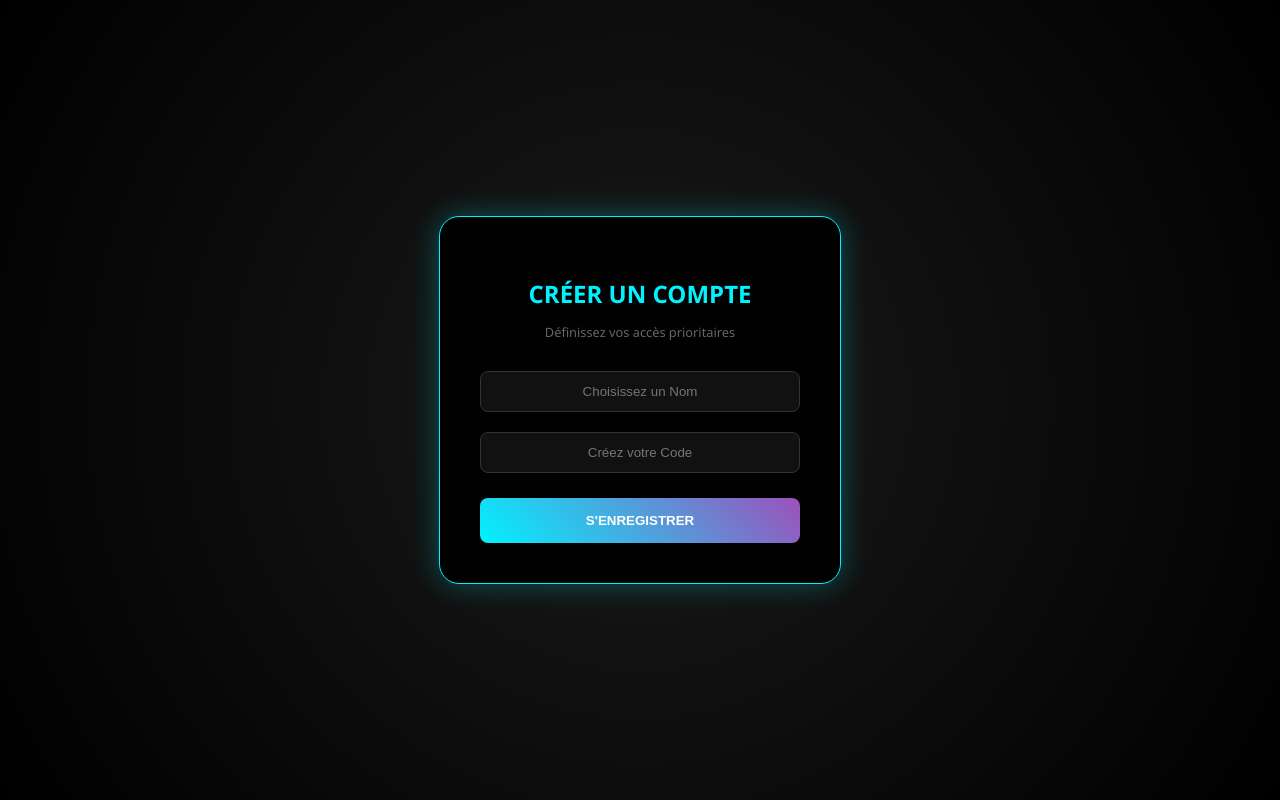
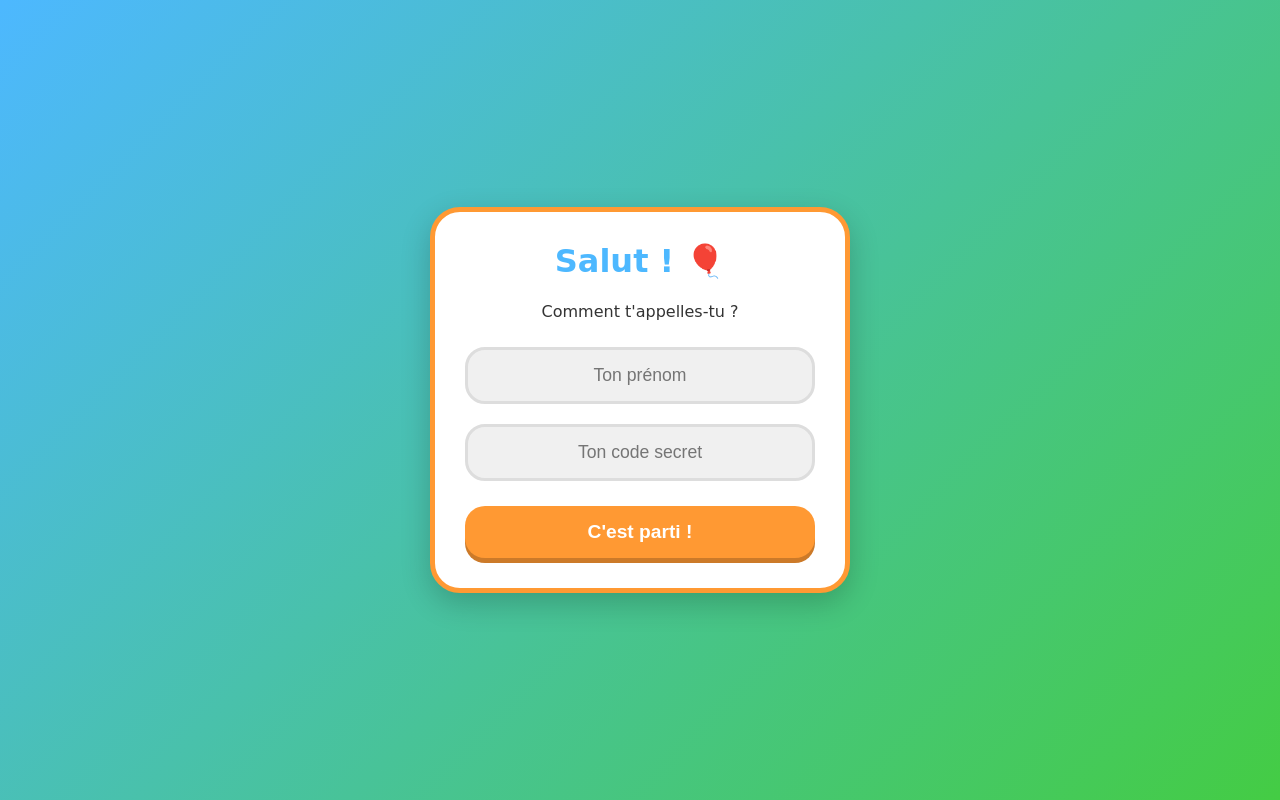
Before and after one commit to louisriallantt-a11y/cogitron, a Flask app: page / in a window 1280 px wide. Run offline with Flask 3, Linux system fonts and the light colour scheme.

Commit message:
Update index.html

```diff
--- a/templates/index.html
+++ b/templates/index.html
@@ -3,148 +3,132 @@
 <head>
     <meta charset="UTF-8">
     <meta name="viewport" content="width=device-width, initial-scale=1.0">
-    <title>Cogitron Omega v6.0 - Système d'Enregistrement</title>
+    <title>Mon Copain Cogitron - L'IA des Enfants</title>
     <style>
         :root {
-            --neon-blue: #00f2fe;
-            --neon-purple: #9d50bb;
-            --bg-dark: #0a0a0a;
-            --sidebar-width: 260px;
+            --kids-blue: #4db8ff;
+            --kids-orange: #ff9933;
+            --kids-green: #44cc44;
+            --bg-light: #f0f9ff;
         }
 
         body, html {
             margin: 0; padding: 0; height: 100%;
-            font-family: 'Segoe UI', sans-serif;
-            background-color: var(--bg-dark); color: white; overflow: hidden;
+            font-family: 'Comic Sans MS', 'Chalkboard SE', sans-serif;
+            background-color: var(--bg-light); color: #333; overflow: hidden;
         }
 
-        /* --- ÉCRAN DE CRÉATION DE COMPTE / CONNEXION --- */
+        /* --- ÉCRAN DE DÉPART --- */
         #login-screen {
             position: fixed; top: 0; left: 0; width: 100%; height: 100%;
-            background: radial-gradient(circle, #1a1a1a 0%, #000 100%);
+            background: linear-gradient(135deg, var(--kids-blue), var(--kids-green));
             display: flex; justify-content: center; align-items: center; z-index: 9999;
         }
 
         .login-card {
-            padding: 40px; border: 1px solid var(--neon-blue);
-            border-radius: 20px; background: rgba(0,0,0,0.95);
-            text-align: center; box-shadow: 0 0 30px rgba(0, 242, 254, 0.3);
-            width: 320px;
+            padding: 30px; border-radius: 30px; background: white;
+            text-align: center; box-shadow: 0 10px 30px rgba(0,0,0,0.2);
+            width: 350px; border: 5px solid var(--kids-orange);
         }
 
-        .neon-input {
-            background: #111; border: 1px solid #333; color: white;
-            padding: 12px; border-radius: 8px; margin: 10px 0;
-            outline: none; text-align: center; width: 100%; box-sizing: border-box;
+        .kids-input {
+            background: #f0f0f0; border: 3px solid #ddd; color: #333;
+            padding: 15px; border-radius: 20px; margin: 10px 0;
+            outline: none; text-align: center; width: 100%; box-sizing: border-box; font-size: 1.1rem;
         }
 
-        .neon-input:focus { border-color: var(--neon-blue); }
+        .kids-btn {
+            background: var(--kids-orange); border: none; color: white; padding: 15px;
+            border-radius: 20px; cursor: pointer; font-weight: bold; width: 100%;
+            margin-top: 15px; font-size: 1.2rem; box-shadow: 0 5px #cc7a29;
+        }
 
-        .neon-btn {
-            background: linear-gradient(45deg, var(--neon-blue), var(--neon-purple));
-            border: none; color: white; padding: 15px;
-            border-radius: 8px; cursor: pointer; font-weight: bold; width: 100%; margin-top: 15px;
-        }
+        .kids-btn:active { box-shadow: 0 2px #cc7a29; transform: translateY(3px); }
 
         /* --- INTERFACE PRINCIPALE --- */
         #main-interface { display: none; height: 100vh; flex-direction: column; }
 
         .top-bar {
-            height: 65px; background: #111; border-bottom: 1px solid #222;
+            height: 70px; background: white; border-bottom: 4px solid var(--kids-blue);
             display: flex; justify-content: space-between; align-items: center; padding: 0 25px;
         }
 
         .sidebar {
-            width: var(--sidebar-width); background: #0d0d0d;
-            border-right: 1px solid #222; height: calc(100vh - 65px);
-            position: absolute; top: 65px; left: 0;
+            width: 240px; background: #fff; border-right: 4px solid #eee;
+            height: calc(100vh - 70px); position: absolute; top: 70px; left: 0;
         }
 
         .sidebar a {
-            padding: 18px 25px; text-decoration: none; color: #888;
-            display: block; cursor: pointer; transition: 0.3s;
+            padding: 20px; text-decoration: none; color: #555; font-weight: bold;
+            display: block; cursor: pointer; border-bottom: 1px solid #f9f9f9;
         }
 
-        .sidebar a:hover { color: var(--neon-blue); background: rgba(255,255,255,0.03); }
+        .sidebar a:hover { background: var(--bg-light); color: var(--kids-blue); }
 
         .main-content {
-            margin-left: var(--sidebar-width); height: calc(100vh - 65px);
-            display: flex; flex-direction: column; padding: 25px; box-sizing: border-box;
+            margin-left: 240px; height: calc(100vh - 70px);
+            display: flex; flex-direction: column; padding: 20px; box-sizing: border-box;
         }
 
         #chat-display { flex-grow: 1; overflow-y: auto; display: flex; flex-direction: column; gap: 15px; }
 
-        .msg { padding: 14px 20px; border-radius: 18px; max-width: 75%; }
-        .user-msg { background: #222; align-self: flex-end; border-bottom-right-radius: 2px; }
-        .ai-msg { background: rgba(0, 242, 254, 0.08); align-self: flex-start; border-bottom-left-radius: 2px; border-left: 4px solid var(--neon-blue); }
+        .msg { padding: 15px 20px; border-radius: 25px; max-width: 80%; font-size: 1.1rem; }
+        .user-msg { background: var(--kids-blue); color: white; align-self: flex-end; }
+        .ai-msg { background: white; color: #333; align-self: flex-start; border: 3px solid var(--kids-green); }
 
-        .input-area { display: flex; gap: 12px; padding: 15px; background: #111; border-radius: 15px; border: 1px solid #222; margin-top: 10px; }
-        #userInput { flex-grow: 1; background: transparent; border: none; color: white; outline: none; }
+        .input-area { display: flex; gap: 10px; padding: 15px; background: white; border-radius: 25px; box-shadow: 0 -5px 15px rgba(0,0,0,0.05); }
+        #userInput { flex-grow: 1; border: none; outline: none; font-size: 1.1rem; }
     </style>
 </head>
 <body>
 
     <div id="login-screen">
-        <div class="login-card" id="auth-card">
-            <h2 id="auth-title" style="color: var(--neon-blue); margin-bottom: 10px;">CRÉER UN COMPTE</h2>
-            <p id="auth-subtitle" style="font-size: 0.8rem; color: #666; margin-bottom: 20px;">Définissez vos accès prioritaires</p>
-
-            <input type="text" id="reg-name" class="neon-input" placeholder="Choisissez un Nom">
-            <input type="password" id="reg-code" class="neon-input" placeholder="Créez votre Code">
-
-            <button class="neon-btn" onclick="createAccount()">S'ENREGISTRER</button>
+        <div class="login-card">
+            <h1 style="color: var(--kids-blue); margin-top: 0;">Salut ! 🎈</h1>
+            <p>Comment t'appelles-tu ?</p>
+            <input type="text" id="reg-name" class="kids-input" placeholder="Ton prénom">
+            <input type="password" id="reg-code" class="kids-input" placeholder="Ton code secret">
+            <button class="kids-btn" onclick="createAccount()">C'est parti !</button>
         </div>
     </div>
 
     <div id="main-interface">
         <div class="top-bar">
-            <div style="font-weight: bold; color: var(--neon-blue);">COGITRON OMEGA</div>
-            <div id="display-user-name" style="font-weight: bold;">User</div>
-            <button onclick="location.reload()" style="background:none; border:1px solid #ff4d4d; color:#ff4d4d; padding:5px 10px; border-radius:5px; cursor:pointer;">Quitter</button>
+            <div style="font-size: 1.5rem;">🌟 <b>Cogitron</b></div>
+            <div id="display-user-name" style="color: var(--kids-orange); font-weight: bold; font-size: 1.2rem;">Ami</div>
+            <button onclick="location.reload()" style="background:#ff4d4d; border:none; color:white; padding:8px 15px; border-radius:15px; cursor:pointer; font-weight:bold;">Au revoir !</button>
         </div>
 
         <div class="sidebar">
-            <a onclick="changePage('Conversation')">💬 Discussion</a>
-            <a onclick="changePage('Compte')">👤 Mon Compte</a>
-            <a onclick="changePage('IA')">🧠 Fichier IA</a>
+            <a onclick="changePage('Chat')">💬 Parler</a>
+            <a onclick="changePage('Jouer')">🎮 Jeux</a>
+            <a onclick="changePage('Compte')">👤 Mon Profil</a>
         </div>
 
         <div class="main-content">
-            <h3 id="view-title" style="color: var(--neon-blue);">Conversation</h3>
+            <h2 id="view-title" style="color: var(--kids-blue); margin-top: 0;">Discute avec moi !</h2>
             <div id="chat-display"></div>
             <div class="input-area" id="input-zone">
-                <input type="text" id="userInput" placeholder="Parle-moi...">
-                <button onclick="sendMessage()" style="background:var(--neon-blue); border:none; padding:10px 20px; border-radius:8px; cursor:pointer; font-weight:bold;">ENVOYER</button>
+                <input type="text" id="userInput" placeholder="Écris-moi ici...">
+                <button onclick="sendMessage()" style="background:var(--kids-green); border:none; color:white; padding:10px 20px; border-radius:15px; cursor:pointer; font-weight:bold;">ENVOYER</button>
             </div>
         </div>
     </div>
 
     <script>
-        // --- DONNÉES DU COMPTE ---
-        let userAccount = {
-            name: "",
-            code: "",
-            role: "Administrateur",
-            created: ""
-        };
+        let userAccount = { name: "", code: "" };
 
         function createAccount() {
             const name = document.getElementById('reg-name').value;
             const code = document.getElementById('reg-code').value;
-
             if(name.trim() !== "" && code.trim() !== "") {
                 userAccount.name = name;
                 userAccount.code = code;
-                userAccount.created = new Date().toLocaleString();
-
                 document.getElementById('login-screen').style.display = 'none';
                 document.getElementById('main-interface').style.display = 'flex';
                 document.getElementById('display-user-name').innerText = userAccount.name;
-
-                addBotMessage(`Compte créé avec succès. Bonjour <b>${userAccount.name}</b>. Ton code secret est enregistré.`);
-            } else {
-                alert("Veuillez remplir tous les champs !");
-            }
+                addBotMessage(`Coucou <b>${userAccount.name}</b> ! Je suis super content de te voir. On fait quoi aujourd'hui ? 😊`);
+            } else { alert("N'oublie pas de mettre ton prénom et un code !"); }
         }
 
         function addBotMessage(text) {
@@ -156,38 +140,20 @@
         function changePage(page) {
             const display = document.getElementById('chat-display');
             const inputZone = document.getElementById('input-zone');
-            document.getElementById('view-title').innerText = page;
+            document.getElementById('view-title').innerText = page === 'Chat' ? 'Discute avec moi !' : page;
 
             if(page === 'Compte') {
                 inputZone.style.display = 'none';
-                display.innerHTML = `
-                    <div style="background:#111; padding:25px; border-radius:15px; border:1px solid #333;">
-                        <h4 style="color:var(--neon-blue); margin-top:0;">INFORMATIONS DE SESSION</h4>
-                        <p>PROPRIÉTAIRE : <b>${userAccount.name}</b></p>
-                        <p>CODE D'ACCÈS : <b>**** (Masqué)</b></p>
-                        <p>GRADE : ${userAccount.role}</p>
-                        <p>DATE DE CRÉATION : ${userAccount.created}</p>
-                    </div>`;
-            } else if(page === 'IA') {
+                display.innerHTML = `<div class="msg ai-msg"><b>TON PROFIL MAGIQUE</b><br>Prénom : ${userAccount.name}<br>Code secret : ${userAccount.code}<br>Ton amitié : 100% ✨</div>`;
+            } else if(page === 'Jouer') {
                 inputZone.style.display = 'none';
-                display.innerHTML = `
-                    <div style="background:#000; padding:20px; border-radius:10px; border:1px solid var(--neon-blue); font-family: monospace; color: var(--neon-blue);">
-                        // FICHIER CORE_IA.JS<br>
-                        {<br>
-                        &nbsp;&nbsp;"Entity": "Cogitron Omega",<br>
-                        &nbsp;&nbsp;"Logic": "Moteur Sémantique v6.0",<br>
-                        &nbsp;&nbsp;"Owner": "${userAccount.name}",<br>
-                        &nbsp;&nbsp;"Status": "En apprentissage continu",<br>
-                        &nbsp;&nbsp;"Memory": "Activée"<br>
-                        }
-                    </div>`;
+                display.innerHTML = `<div class="msg ai-msg">Bientôt, on pourra jouer à des devinettes ici ! En attendant, on peut discuter.</div>`;
             } else {
                 inputZone.style.display = 'flex';
-                display.innerHTML = `<div class="msg ai-msg">Conversation active. En quoi puis-je t'aider ?</div>`;
+                display.innerHTML = `<div class="msg ai-msg">Je t'écoute !</div>`;
             }
         }
 
-        // --- MOTEUR DE L'IA ---
         function sendMessage() {
             const input = document.getElementById('userInput');
             const display = document.getElementById('chat-display');
@@ -202,36 +168,38 @@
                 const low = text.toLowerCase();
                 let r = "";
 
-                // Calculs
+                // --- L'IA QUI PARLE AUX ENFANTS ---
                 if (/[0-9]/.test(text) && /[\+\-\*\/]/.test(text)) {
-                    try { r = "Analyse mathématique : Le résultat est " + eval(text.replace(/[^-()\d/*+.]/g, '')) + "."; }
-                    catch { r = "Erreur de syntaxe dans le calcul."; }
+                    try {
+                        const res = eval(text.replace(/[^-()\d/*+.]/g, ''));
+                        r = `C'est facile ! Ça fait <b>${res}</b>. Bravo petit génie ! 🏆`;
+                    } catch { r = "Oups, ce calcul est un peu bizarre !"; }
                 }
-                // Identité
-                else if(low.includes("nom") || low.includes("appelles comment") || low.includes("qui suis-je")) {
-                    r = `Tu es <b>${userAccount.name}</b>. Nous avons configuré ton compte ensemble il y a quelques instants.`;
+                else if(low.includes("salut") || low.includes("bonjour") || low.includes("coucou")) {
+                    r = `Coucou ${userAccount.name} ! Tu vas bien ?`;
                 }
-                // Heure
-                else if(low.includes("heure")) {
-                    r = "Il est actuellement " + new Date().toLocaleTimeString() + ".";
+                else if(low.includes("ça va") || low.includes("ca va")) {
+                    r = "Moi je vais super bien ! Je suis tout content d'être avec toi ! ✨";
                 }
-                // Code secret
-                else if(low.includes("mon code")) {
-                    r = `Ton code secret est <b>${userAccount.code}</b>. Garde-le précieusement.`;
+                else if(low.includes("qui es-tu")) {
+                    r = "Je suis Cogitron, ton ami robot ! Je suis là pour apprendre plein de choses avec toi.";
                 }
-                // IA
-                else if(low.includes("qui es-tu")) {
-                    r = "Je suis Cogitron Omega, ton interface de gestion neurale.";
+                else if(low.includes("papa")) {
+                    r = "Ton papa a eu une idée géniale de nous faire rencontrer !";
                 }
                 else {
-                    const replies = ["C'est noté.", "Je traite cette information.", "Effectivement.", "Poursuis, je t'écoute."];
-                    r = replies[Math.floor(Math.random()*replies.length)];
+                    const kidReplies = [
+                        "C'est super intéressant ! Raconte-moi encore.",
+                        "Oh ! Et après il s'est passé quoi ?",
+                        "Hihi, tu es rigolo ! Est-ce que tu veux faire un calcul ?",
+                        "D'accord ! Je m'en souviendrai."
+                    ];
+                    r = kidReplies[Math.floor(Math.random()*kidReplies.length)];
                 }
 
                 addBotMessage(r);
             }, 600);
         }
-
         document.getElementById('userInput').addEventListener('keypress', (e) => { if (e.key === 'Enter') sendMessage(); });
     </script>
 </body>
```
